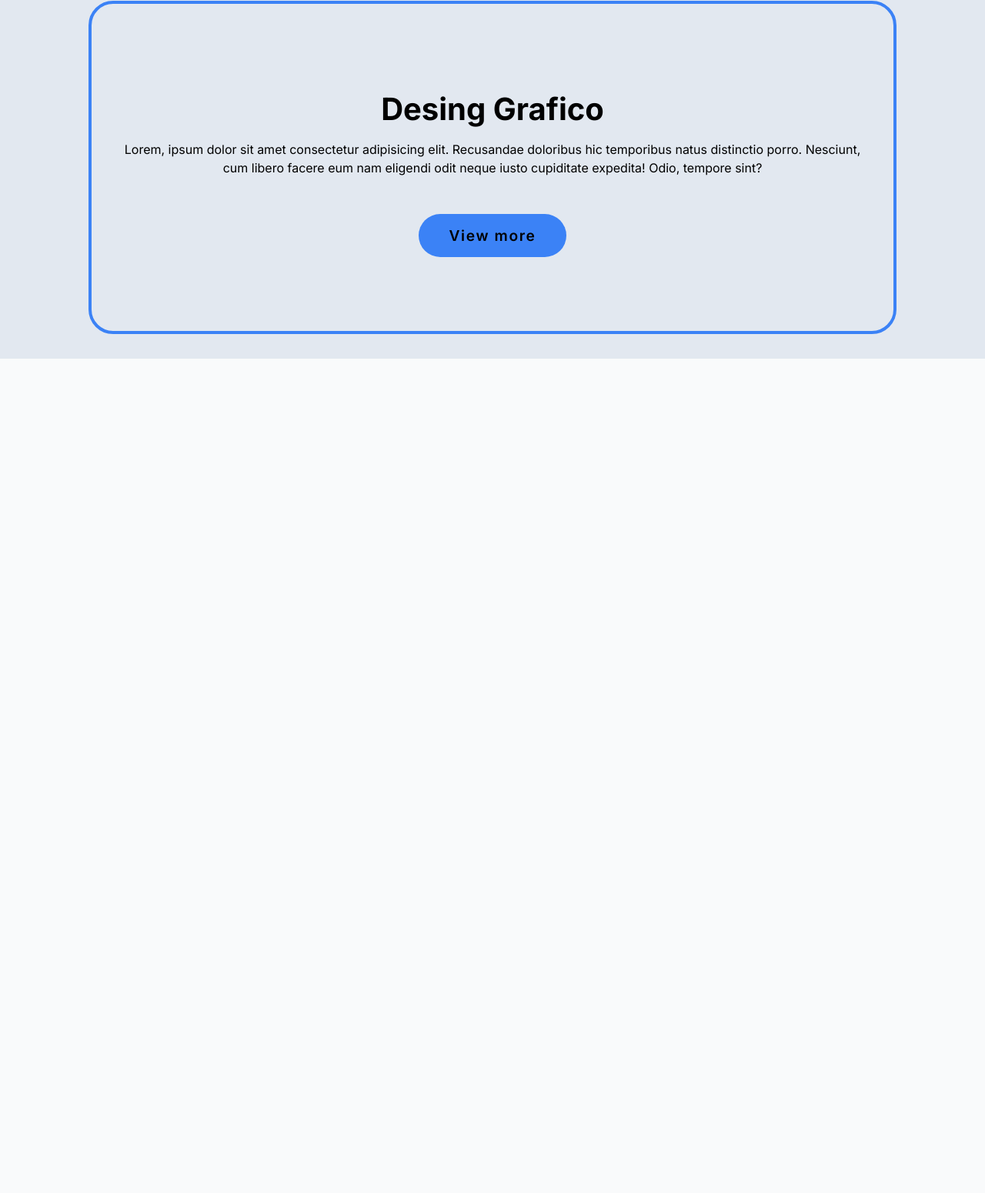
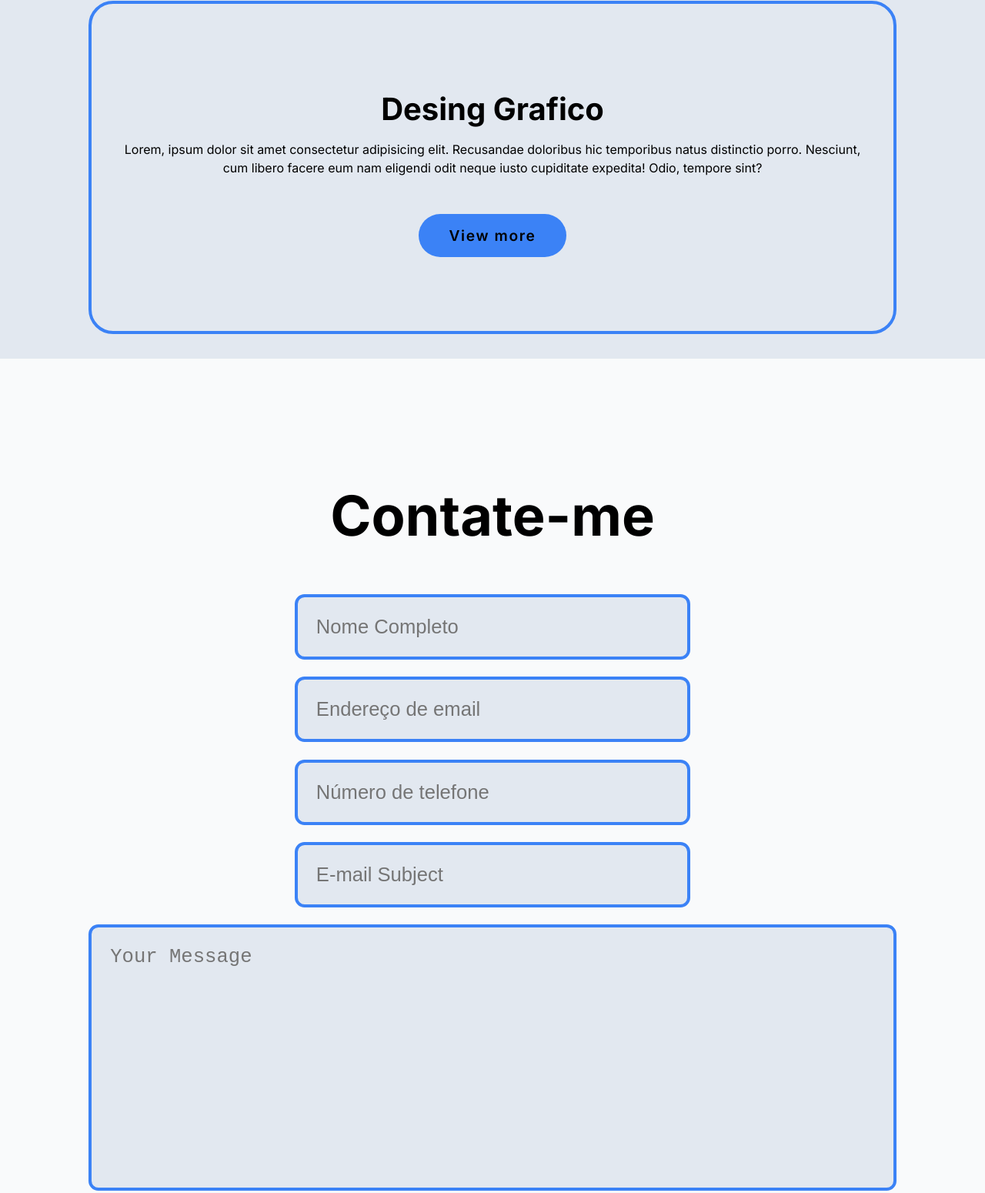
Before and after one commit to Caua-Sampaio/Landingpage-About-me, a plain HTML site: page index.html in a window 1280 px wide. Shown: the part 3420-4970 px from the top of the page at 77% size. Before the commit the page ends 3886 px from the top, so only its background shows below. Drawn offline with Linux system fonts and the light colour scheme; some icons are missing.

Commit message:
Criação da Section Contate-me com  estilização e iniciação do footer

```diff
--- a/css/main.css
+++ b/css/main.css
@@ -270,3 +270,55 @@
         line-height: 1.5;
         margin: 1rem 0 3rem;
     }
+
+
+
+/* -------------------------------------------------- SECTION CONTATO -------------------------------------------------- */
+
+.contact{
+    background: var(--bg-color);
+}
+
+.contact .heading{
+    text-align: center;
+}
+
+.contact h2{
+    margin-bottom: 3rem;
+    color: var(--text-color);
+}
+
+.contact form{
+    max-width: 80rem;
+    margin: 1rem auto;
+    text-align: center;
+    margin-bottom: 3rem;
+}
+
+.contact form .input-box{
+    display: flex;
+    justify-content: center;
+    flex-wrap: wrap;
+}
+
+.contact form .input-box input,
+.contact form textarea{
+    width: 100%;
+    padding: 1.5rem;
+    font-size: 1.6rem;
+    color: var(--text-color);
+    background: var(--elements );
+    border-radius: 0.8rem;
+    border: 0.25rem solid var(--main-color);
+    margin: 0.7rem 0;
+    resize: none;
+}
+
+.contact form .input-box input{
+    width: 49%;
+    margin: 0.7rem 0.35rem;
+}
+
+.contact form .btn{
+    margin-top: 2rem;
+}
--- a/index.html
+++ b/index.html
@@ -152,11 +152,45 @@
 
         </section>
 
+        <section class="contact" id="Contacts">
+
+            <h2 class="heading"> Contate-me </h2>
+
+            <form action="#">
+
+                <div class="input-box">
+
+                    <input type="text" placeholder="Nome Completo">
+                    <input type="email" placeholder="Endereço de email">
+
+                </div>
+
+                <div class="input-box">
+
+                    <input type="number" placeholder="Número de telefone">
+                    <input type="text" placeholder="E-mail Subject">
+
+                </div>
+
+                <textarea name="message" id="" cols="30" rows="10" placeholder="Your Message"></textarea>
+                <input type="submit" value="Enviar mensagem" class="btn">
+            </form>
+
+        </section>
 
     </main>
 
     <footer>
 
+        <div class="social">
+                    <a href=""> <i class='bxl  bx-linkedin'  ></i>  </a>
+                    <a href=""> <i class='bxl  bx-github'  ></i> </a>
+                    <a href=""> <i class='bxl  bx-whatsapp'  ></i>  </a>
+                    <a href=""> <i class='bxl  bx-instagram'  ></i>  </a>
+        </div>
+
+        <p class="copyright"> &copy; 2025 Cauã Sampaio. All rights reserved! </p>
+
     </footer>
 
 </body>
```
